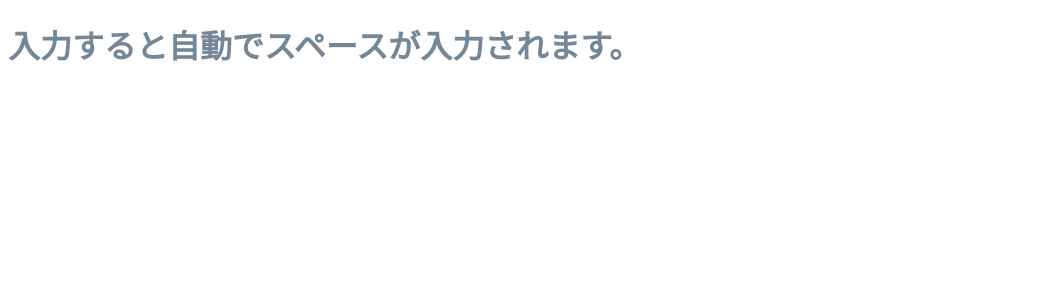
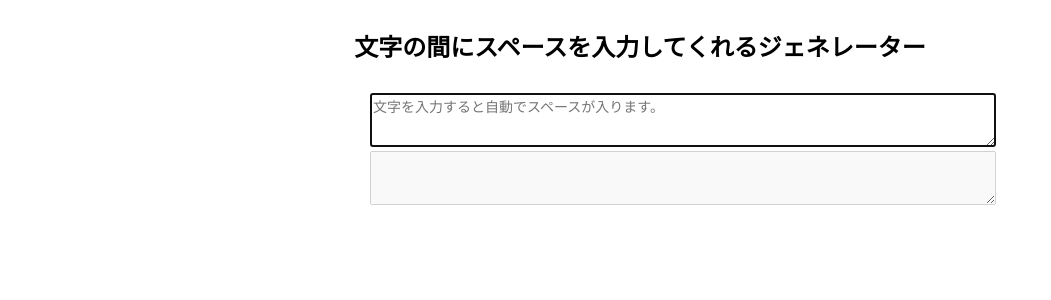
Before and after one commit to nikasome/put-sapce-editor, a Vue app: page / in a window 1280 px wide. Shown: the top 300 px of the page, without its empty margins (0-1051 px from the left). Built offline with nearby package versions, Linux system fonts and the light colour scheme.

Commit message:
最小限の機能を実装

```diff
--- a/src/App.vue
+++ b/src/App.vue
@@ -1,5 +1,6 @@
 <template>
-  <Editor msg="入力すると自動でスペースが入力されます。"/>
+  <h2>文字の間にスペースを入力してくれるジェネレーター</h2>
+  <Editor/>
 </template>
 
 <script>
@@ -15,6 +16,10 @@ export default {
 
 <style>
 #app {
-  color: #748799;
-}
-</style>
+  font-family: Avenir, Helvetica, Arial, sans-serif;
+  -webkit-font-smoothing: antialiased;
+  -moz-osx-font-smoothing: grayscale;
+  display: flex;
+  flex-direction: column;
+  align-items: center;
+}</style>
--- a/src/components/Editor.vue
+++ b/src/components/Editor.vue
@@ -1,20 +1,45 @@
 <template>
   <div class="editor-area">
-    <h1>{{ msg }}</h1>
+    <textarea class="put-space-editor" rows="3" cols="72" placeholder="文字を入力すると自動でスペースが入ります。" autofocus v-model="inputText"/>
+    <textarea class="put-space-result" rows="3" cols="72" disabled v-model="putSpaceInputText"/>
   </div>
 </template>
 
 <script>
 export default {
   name: 'Editor',
-  props: {
-    msg: String
+  data() {
+    return {
+      inputText: ''
+    }
+  },
+  computed: {
+    putSpaceInputText() {
+      return this.inputText.split(/\n/).map(inputLine =>
+        [...inputLine].join('　')
+      ).join('\n')
+    }
   }
 }
 </script>
 
-<style scoped>
+<style>
 .editor-area {
   margin-top: 10px;
+  width: 540px;
+}
+
+.put-space-editor {
+  resize: vertical;
+  min-height: 30px;
+  max-height: 360px;
+  font-size: 14px;
+}
+
+.put-space-result {
+  resize: vertical;
+  min-height: 30px;
+  max-height: 540px;
+  font-size: 14px;
 }
 </style>
```
